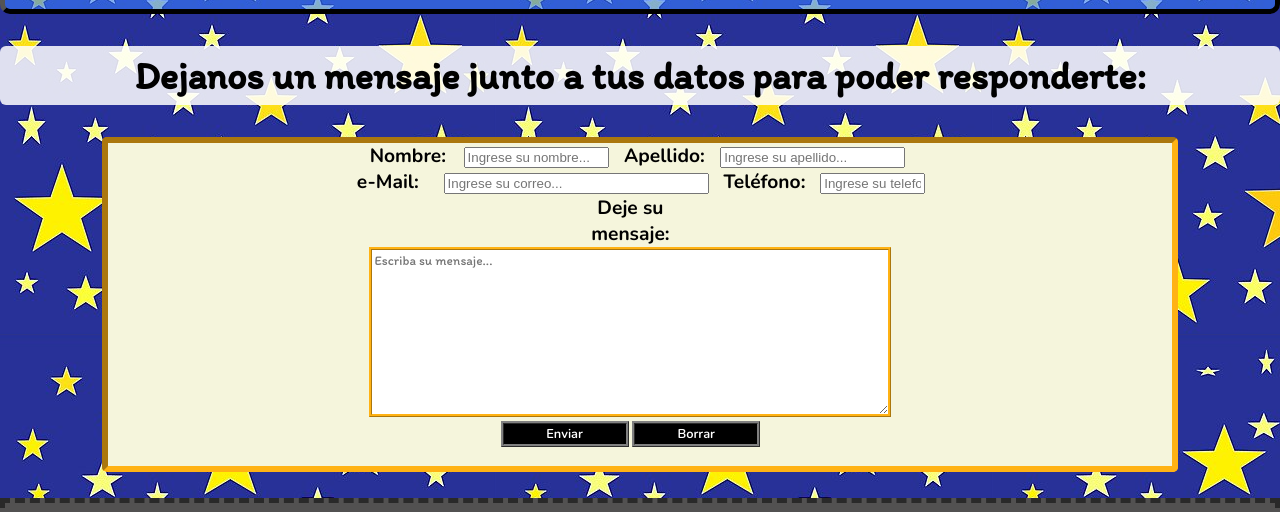
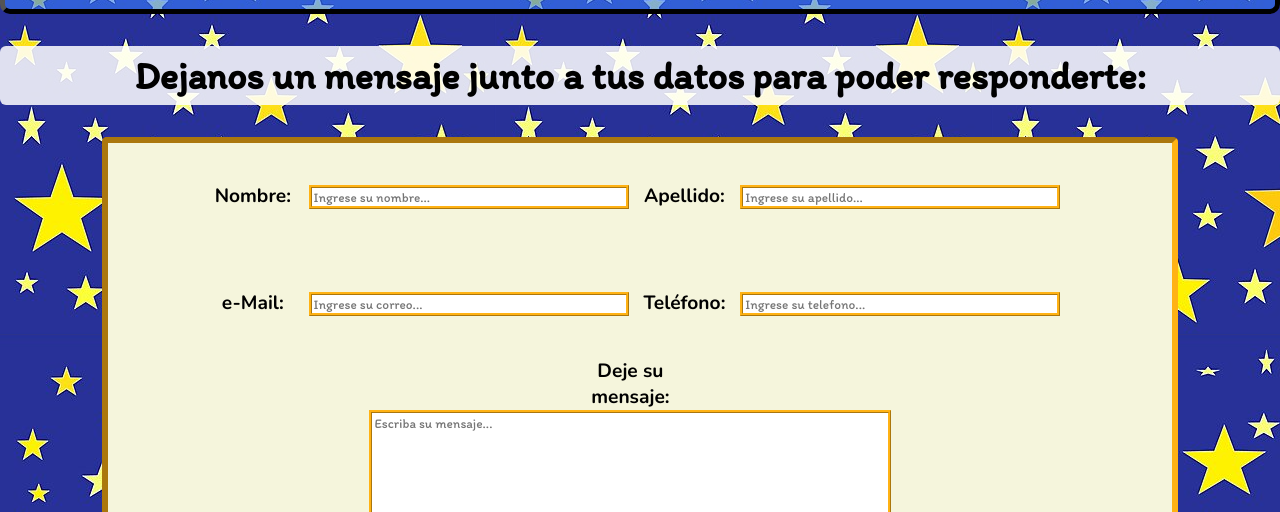
Before and after one commit to Pablo-A97/Proyecto-Integrador-Talento-Tech, a plain HTML site: page index.html in a window 1280 px wide. Shown: the part 3117-3629 px from the top of the page. Drawn offline with nearby package versions, Linux system fonts and the light colour scheme; a web font is replaced by a local one.

Commit message:
Update index.html

```diff
--- a/index.html
+++ b/index.html
@@ -192,14 +192,14 @@
 
             <form class="formulario" action="https://formspree.io/f/myzykkra" method="POST" target="_blank">
                 <label for="nombre">Nombre: </label>
-                <input type="text" size="15" name="Nombre" id="nombre" placeholder="Ingrese su nombre..." required>
+                <input class="input_form" type="text" size="15" name="Nombre" id="nombre" placeholder="Ingrese su nombre..." required>
                 <label for="apellido">Apellido: </label>
-                <input size="20" placeholder="Ingrese su apellido..." type="text" name="Apellido" id="apellido"
+                <input class="input_form" size="20" placeholder="Ingrese su apellido..." type="text" name="Apellido" id="apellido"
                     required><br>
                 <label for="correo">e-Mail: </label>
-                <input size="30" placeholder="Ingrese su correo..." type="Email" name="e-Mail" id="correo" required>
+                <input class="input_form" size="30" placeholder="Ingrese su correo..." type="Email" name="e-Mail" id="correo" required>
                 <label for="telefono">Teléfono:</label>
-                <input size="10" placeholder="Ingrese su telefono..." type="tel" name="Telefono" id="telefono"><br>
+                <input class="input_form" size="10" placeholder="Ingrese su telefono..." type="tel" name="Telefono" id="telefono"><br>
                 <label for="mensaje">Deje su mensaje:</label><br>
                 <textarea name="Mensaje" rows="10" cols="45" id="mensaje" placeholder="Escriba su mensaje..."
                     required></textarea><br>
```
